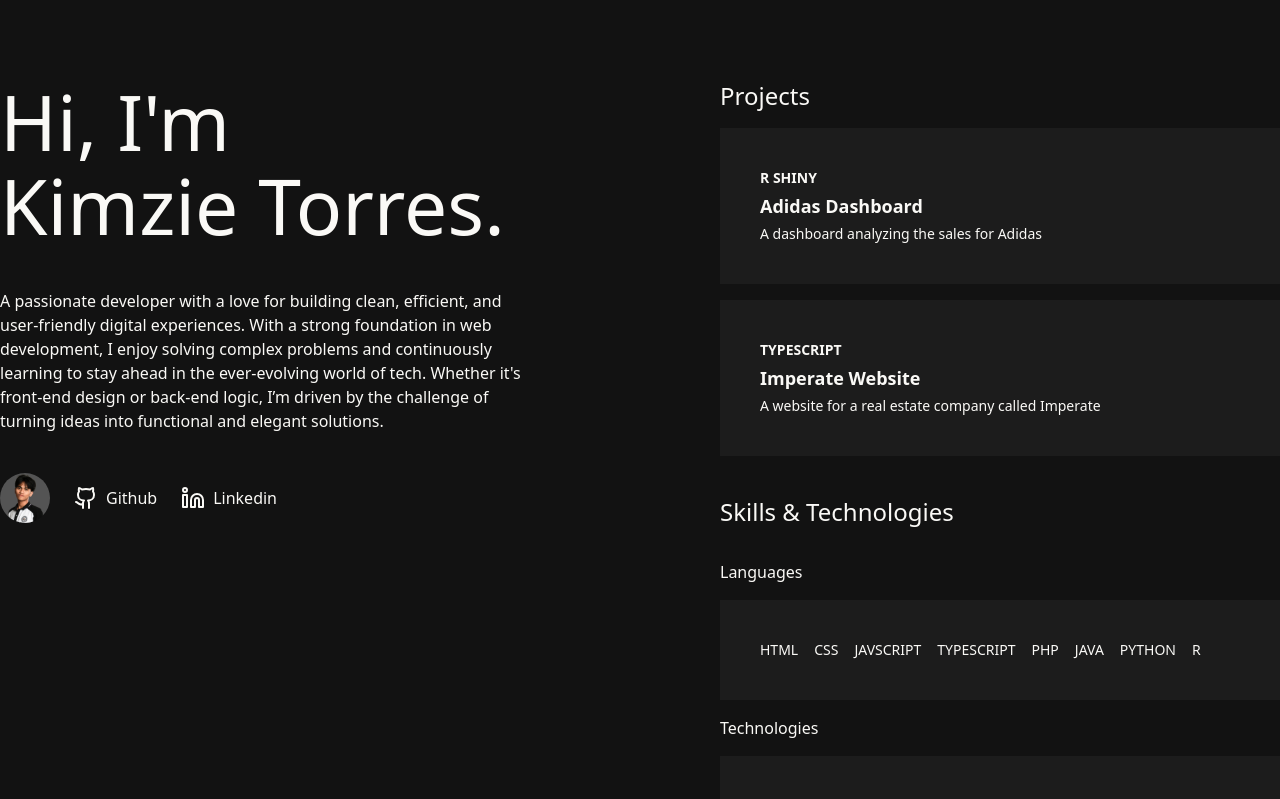
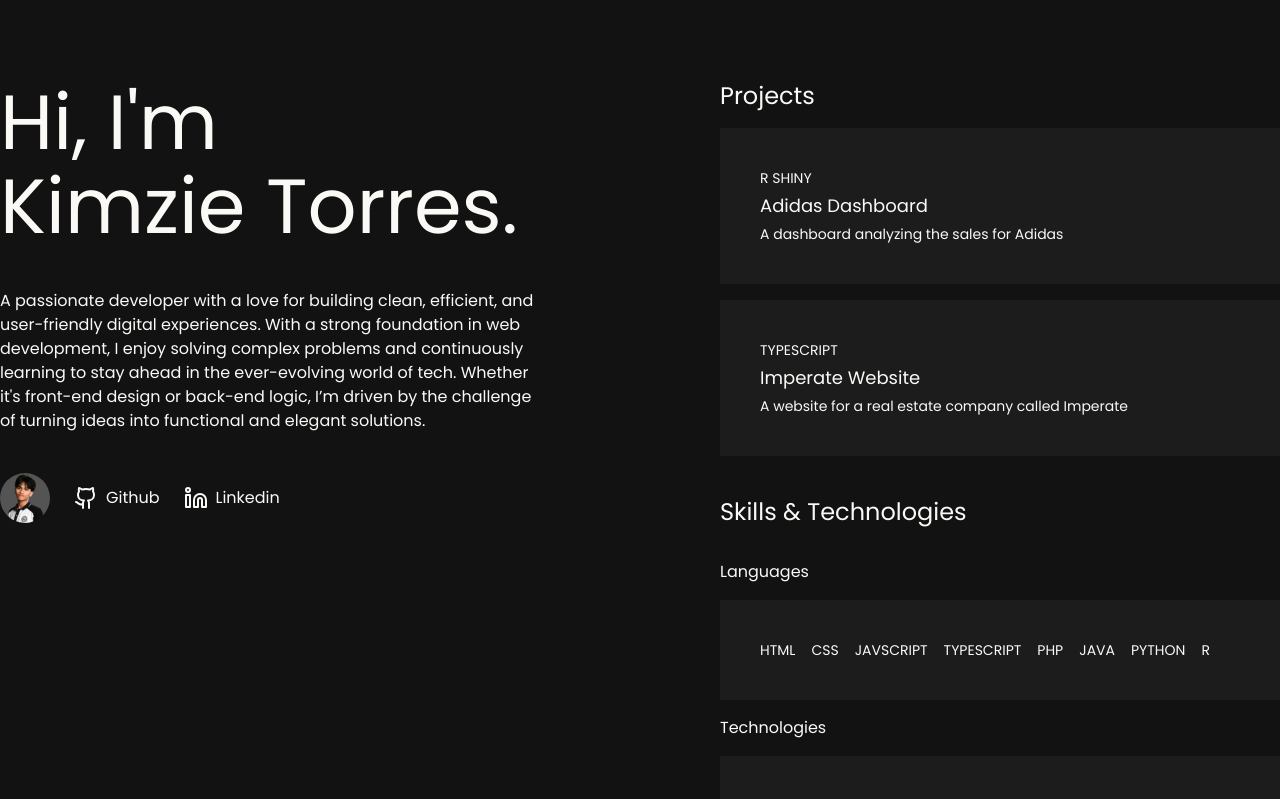
Before and after one commit to kimzii/kimzie-portfolio, a React (Vite) app: page / in a window 1280 px wide. Shown: the top 799 px of the page. Built offline with nearby package versions, Linux system fonts and the light colour scheme.

Commit message:
imported custome font(Poppins)

```diff
--- a/index.html
+++ b/index.html
@@ -1,8 +1,14 @@
-<!doctype html>
+<!DOCTYPE html>
 <html lang="en">
   <head>
     <meta charset="UTF-8" />
     <link rel="icon" type="image/svg+xml" href="/robot.png" />
+    <!-- in public/index.html <head> -->
+    <link
+      href="https://fonts.googleapis.com/css2?family=Poppins&display=swap"
+      rel="stylesheet"
+    />
+
     <meta name="viewport" content="width=device-width, initial-scale=1.0" />
     <title>kimzie-portfolio</title>
   </head>
--- a/src/App.css
+++ b/src/App.css
@@ -1,8 +1,10 @@
 @tailwind utilities;
 @import "tailwindcss";
+@import url("https://fonts.googleapis.com/css2?family=Poppins&display=swap");
 
 @theme {
     --color-primary: #1C1C1C;
+    --font-Poppins: 'Poppins', sans-serif;
 }
 
 body {
@@ -10,6 +12,7 @@ body {
     color: #FAF9F6;
     display: flex;
     justify-content: center;
+    font-family: Poppins;
 }
 
 a{
--- a/src/App.tsx
+++ b/src/App.tsx
@@ -12,7 +12,7 @@ function App() {
     <>
       <div className="max-w-[700px] p-20 flex flex-col fixed">
         <Profile />
-        <div className="flex gap-6 items-center">
+        <div className="flex gap-6 items-center font-extralight ">
           <img
             src={profilePic}
             alt="kimzii"
```
